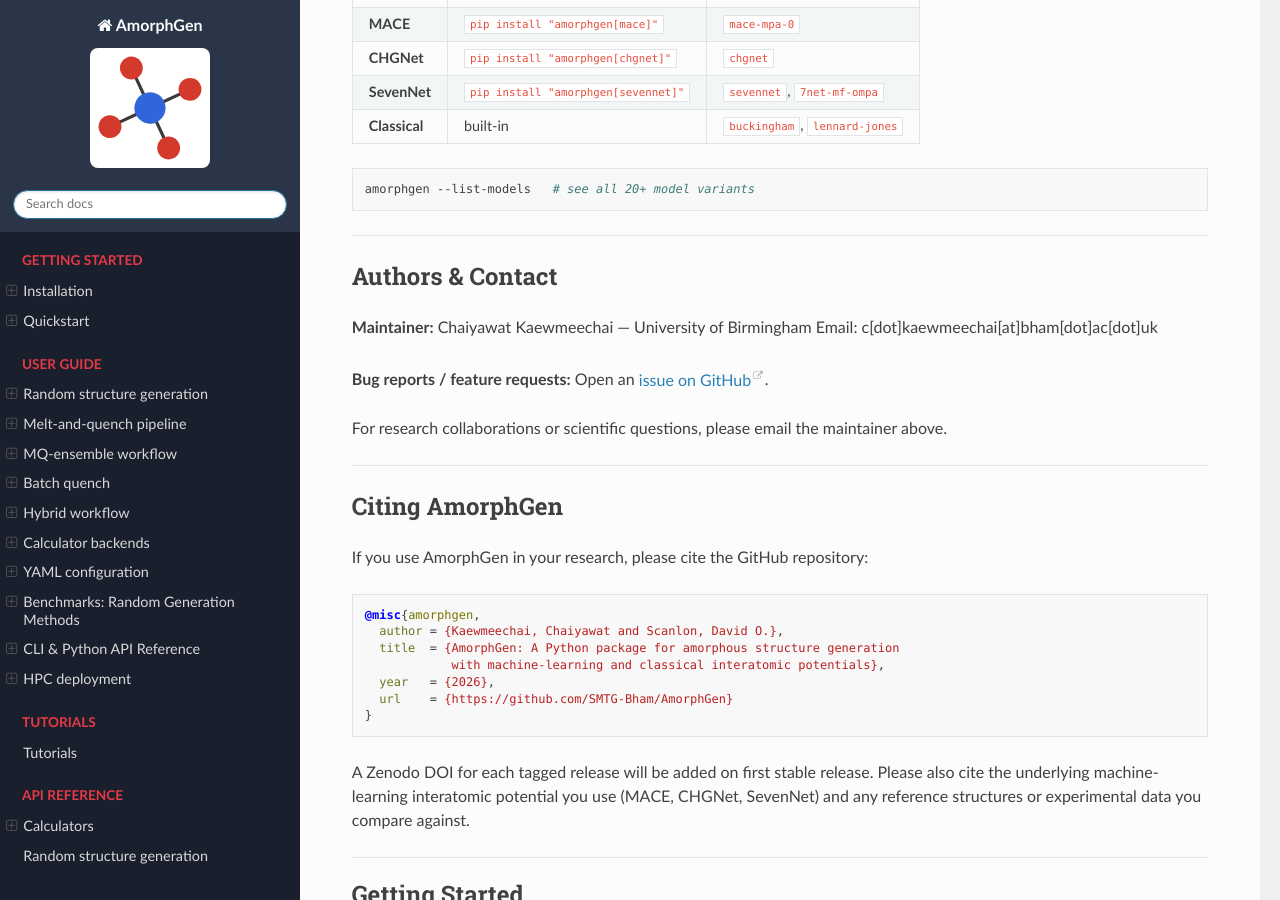
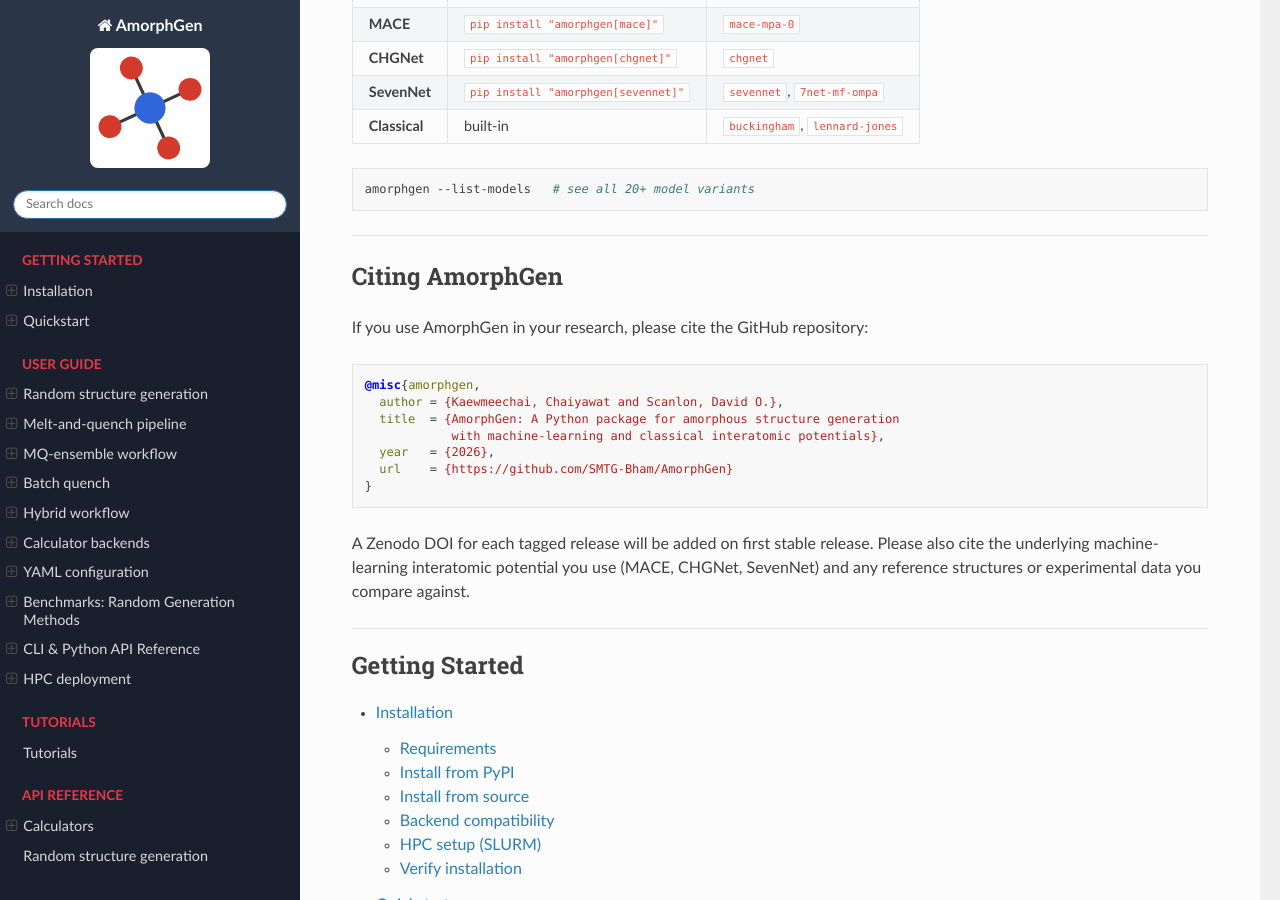
Before and after one commit to SMTG-Bham/AmorphGen, a Sphinx documentation site: the page built from docs/index.md, in a window 1280 px wide and 900 px high, scrolled down 5156 px. Built offline with Sphinx 7.4.7 and the Read the Docs theme 3.1.0, drawn with Linux system fonts in a browser that asks for light colours; some of the changed text lies outside the part shown.

Commit message:
Update index.md

```diff
--- a/docs/index.md
+++ b/docs/index.md
@@ -237,17 +237,6 @@
 
 ---
 
-## Authors & Contact
-
-**Maintainer:** Chaiyawat Kaewmeechai — University of Birmingham
-Email: c[dot]kaewmeechai[at]bham[dot]ac[dot]uk
-
-**Bug reports / feature requests:** Open an [issue on GitHub](https://github.com/SMTG-Bham/AmorphGen/issues).
-
-For research collaborations or scientific questions, please email the maintainer above.
-
----
-
 ## Citing AmorphGen
 
 If you use AmorphGen in your research, please cite the GitHub repository:
```
Also changed, not shown: other parts of docs/index.md (+12 -0 lines).
